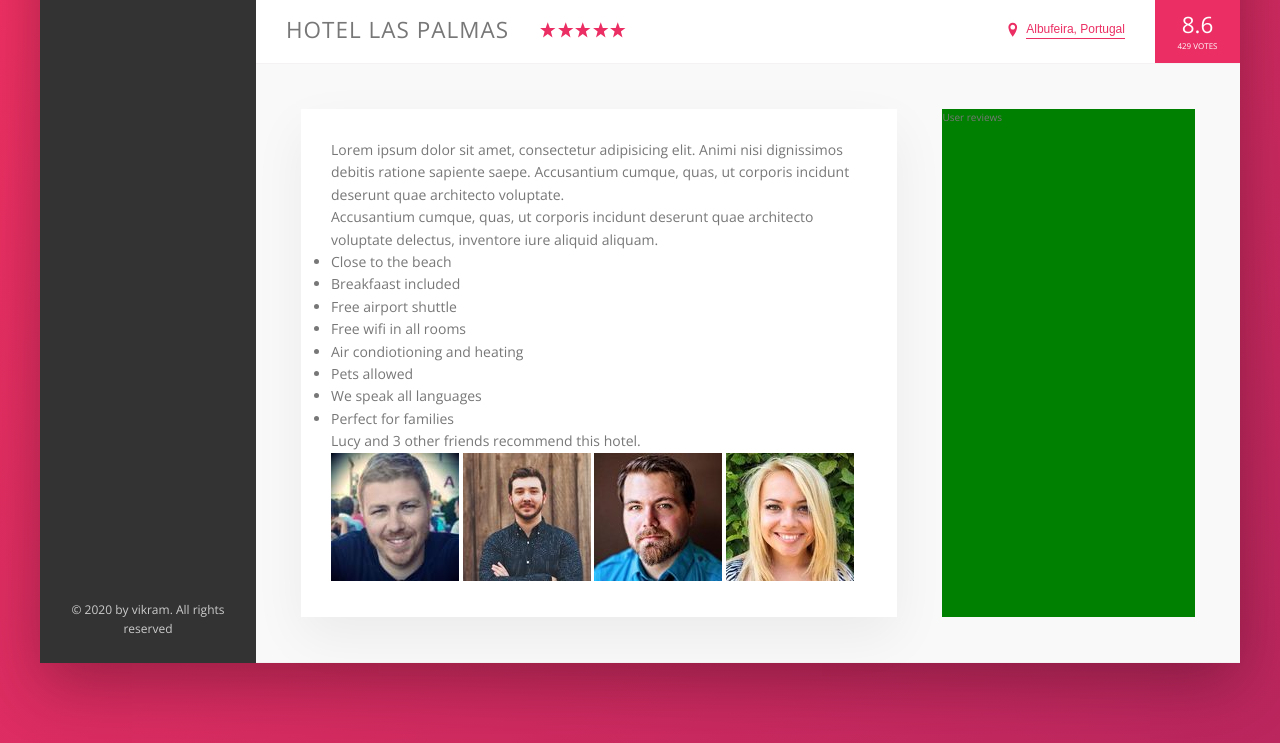
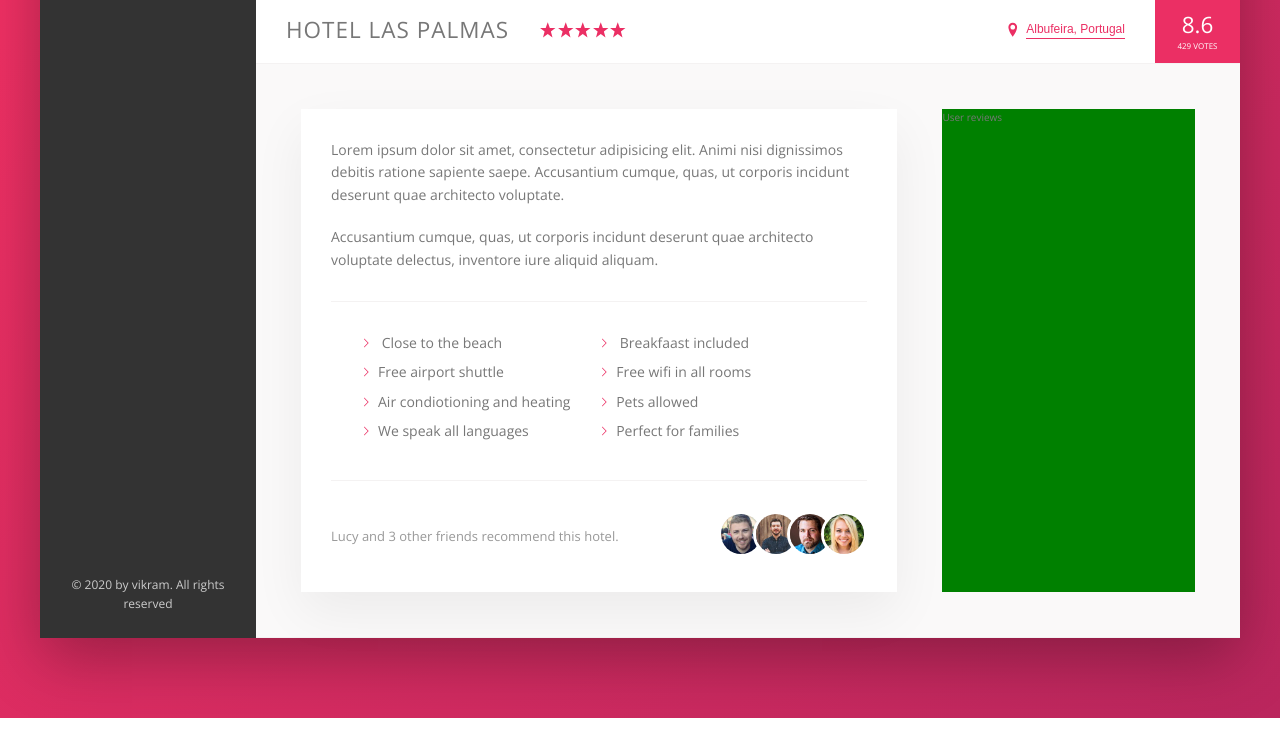
Before and after one commit to singhvik/booking-site, a website: page index.html in a window 1280 px wide. Shown: the part 539-1282 px from the top of the page. After the commit the page ends 1257 px from the top, so only its background shows below. Drawn offline with nearby package versions, Linux system fonts and the light colour scheme.

Commit message:
Hotel section description changed

```diff
--- a/sass/_component.scss
+++ b/sass/_component.scss
@@ -258,3 +258,65 @@
     box-shadow: none;
   }
 }
+
+// paragraph
+.paragraph:not(:last-of-type) {
+  margin-bottom: 2rem;
+}
+
+// list
+.list {
+  list-style: none;
+  margin: 3rem 0;
+  padding: 3rem;
+  border-top: var(--line);
+  border-bottom: var(--line);
+  display: flex;
+  flex-wrap: wrap;
+  &__item {
+    flex: 0 0 50%;
+    margin-bottom: 0.7rem;
+  }
+  &__item::before {
+    content: "";
+    display: inline-block;
+    height: 1rem;
+    width: 1rem;
+    margin-right: 0.7rem;
+
+    // older browsers
+    // background-image: url(../img/chevron-thin-right.svg);
+    // background-size: cover;
+
+    // newer  browser use -masks
+    background-color: var(--color-primary);
+    -webkit-mask-image: url(../img/chevron-thin-right.svg);
+    // not well supported - review later.
+    mask-image: url(../img/chevron-thin-right.svg);
+    -webkit-mask-size: cover;
+    mask-size: cover;
+  }
+}
+
+// recommend
+.recommend {
+  font-size: 1.3rem;
+  color: var(--color-grey-dark-3);
+  display: flex;
+  align-items: center;
+  &__count {
+    margin-right: auto;
+  }
+  &__friends {
+  }
+  &__photo {
+    box-sizing: content-box; // note this change.
+    height: 4rem;
+    width: 4rem;
+    border-radius: 50%;
+    border: 3px solid #fff;
+    &:not(:last-child) {
+      margin-right: -1.5rem;
+    }
+  }
+}
```
Also changed, not shown: css/style.css.
